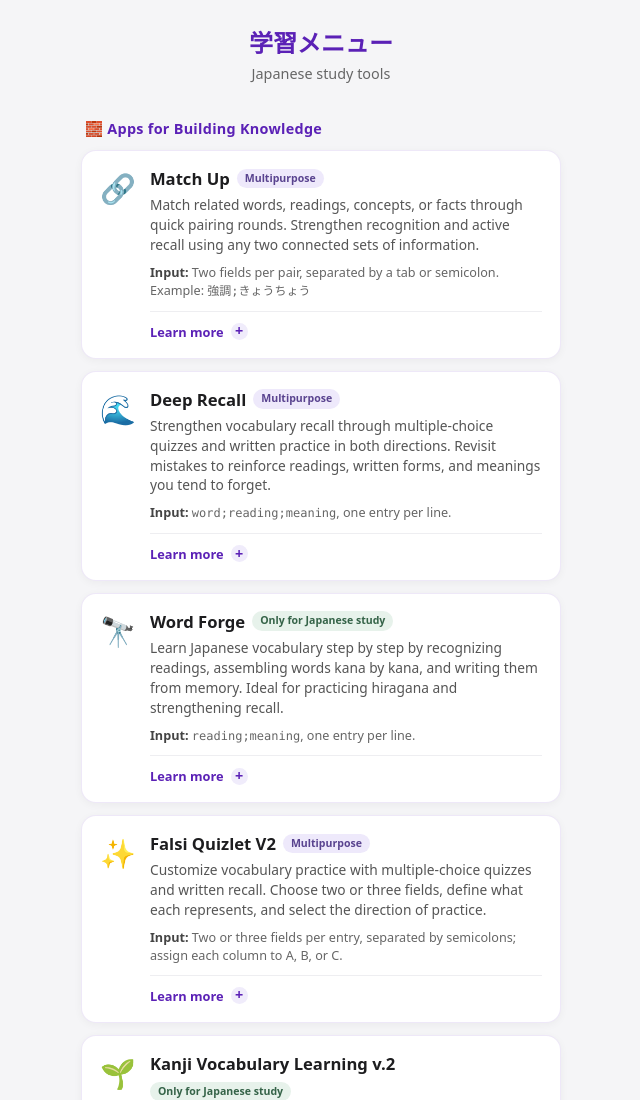
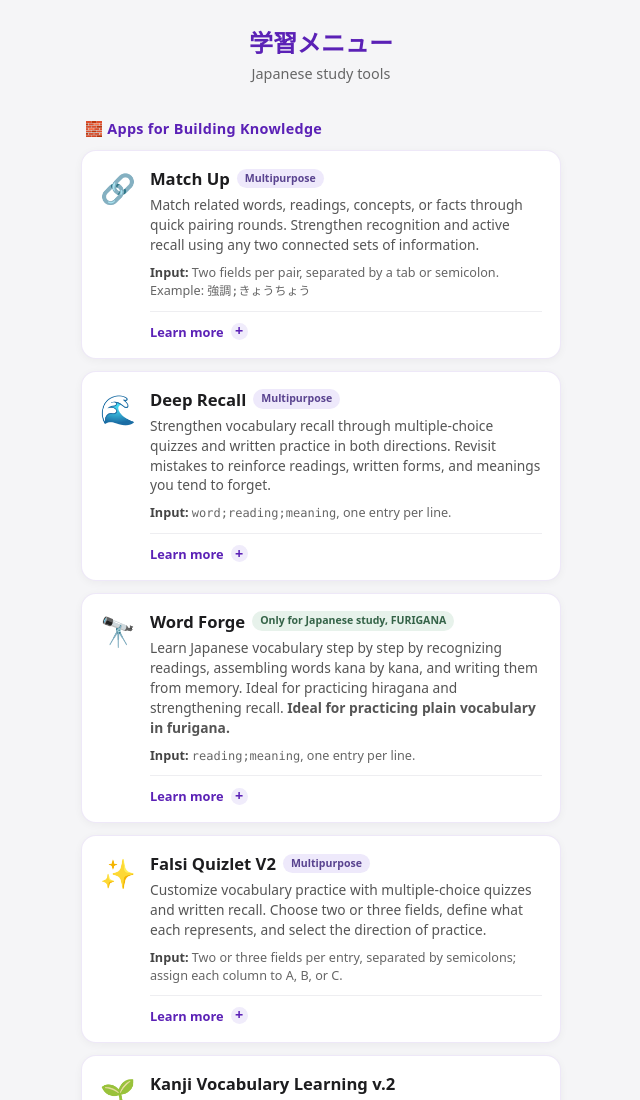
Before and after one commit to kekitopan13/estudio-jp, a plain HTML site: page index.html in a window 1280 px wide. Shown: the top 1100 px of the page, without its empty margins (319-959 px from the left). Drawn offline with Linux system fonts and the light colour scheme.

Commit message:
Update index.html

```diff
--- a/index.html
+++ b/index.html
@@ -266,9 +266,9 @@
             <div class="details">
                 <div class="title-row">
                     <b>Word Forge</b>
-                    <span class="tag japanese">Only for Japanese study</span>
+                    <span class="tag japanese">Only for Japanese study, FURIGANA</span>
                 </div>
-                <p class="description">Learn Japanese vocabulary step by step by recognizing readings, assembling words kana by kana, and writing them from memory. Ideal for practicing hiragana and strengthening recall.</p>
+                <p class="description">Learn Japanese vocabulary step by step by recognizing readings, assembling words kana by kana, and writing them from memory. Ideal for practicing hiragana and strengthening recall. <strong>Ideal for practicing plain vocabulary in furigana.</strong></p>
                 <p class="input"><strong>Input:</strong> <code>reading;meaning</code>, one entry per line.</p>
                 <details class="learn-more">
                     <summary>Learn more</summary>
```
